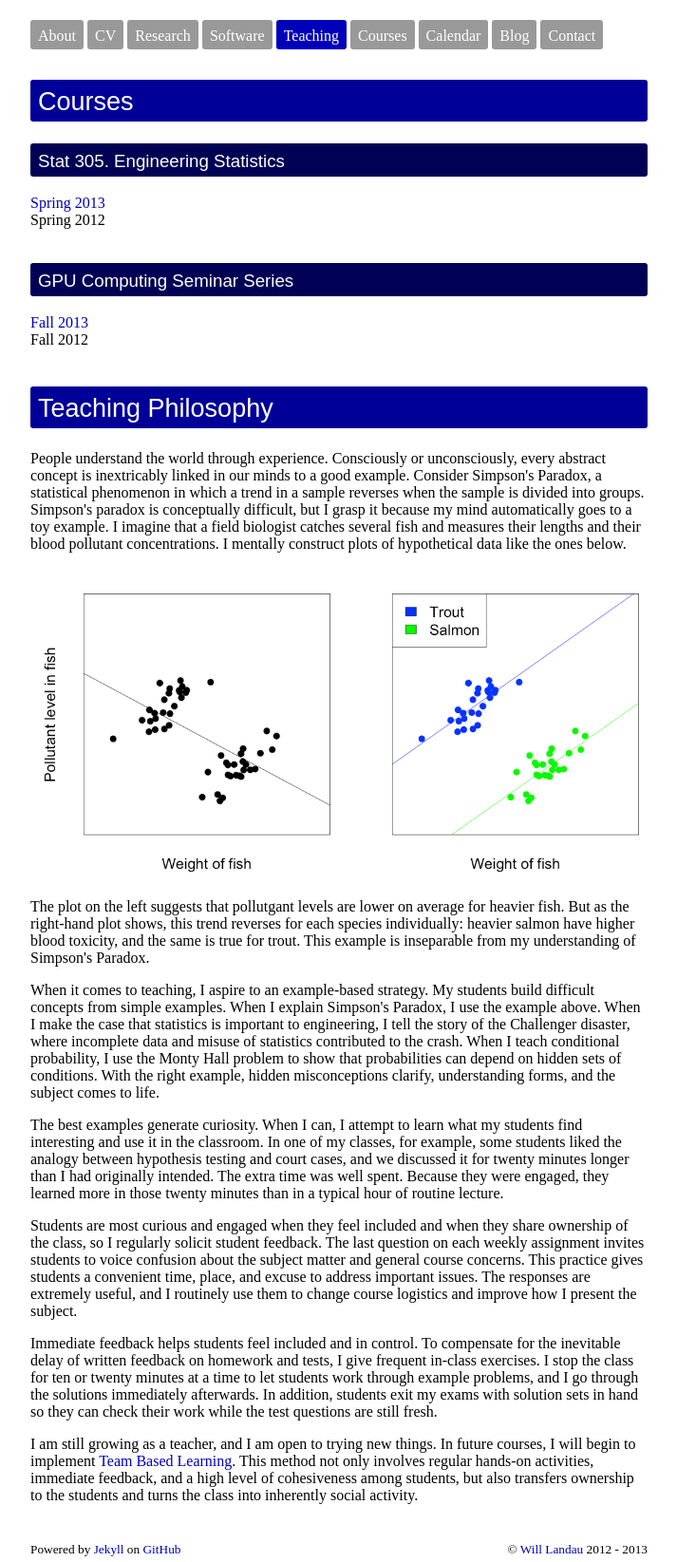
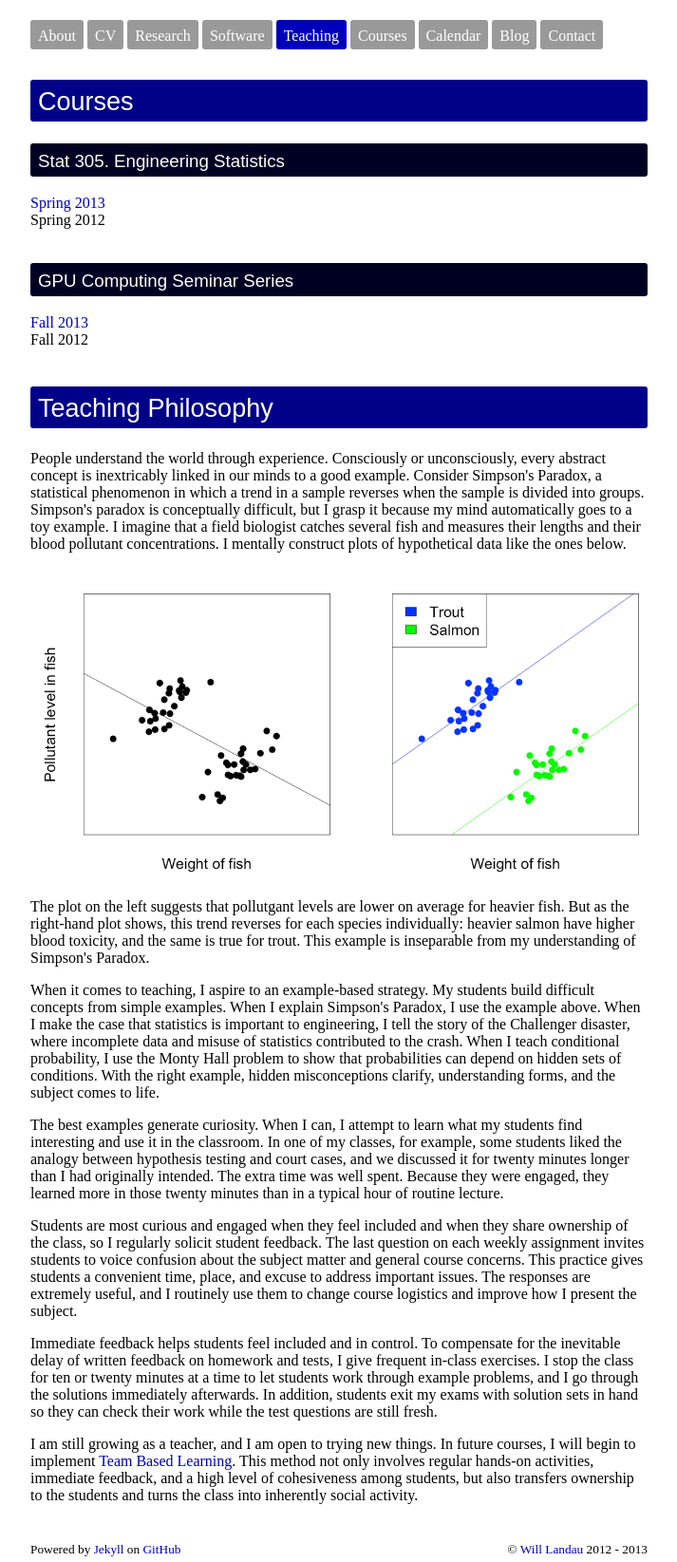
Before and after one commit to wlandau/wlandau.github.io, a Jekyll site: the page built from teaching.html, in a window 1280 px wide. Shown: the whole page at 95% size, without its empty margins (303-1016 px from the left). Built offline with Jekyll 4.4.1, drawn with Linux system fonts in a browser that asks for light colours; nearby versions of some CDN libraries.

Commit message:
playing with headings

```diff
--- a/css/wml-custom.css
+++ b/css/wml-custom.css
@@ -24,15 +24,15 @@ h1{
 
 h2{
   font-size: 27px;
-  background: #000099;
-}
-
-h3{
-  background: #000077;
+  background: #000088;
 }
 
 h3{
   background: #000055;
+}
+
+h3{
+  background: #000022;
 }
 
 iframe.video{
```
